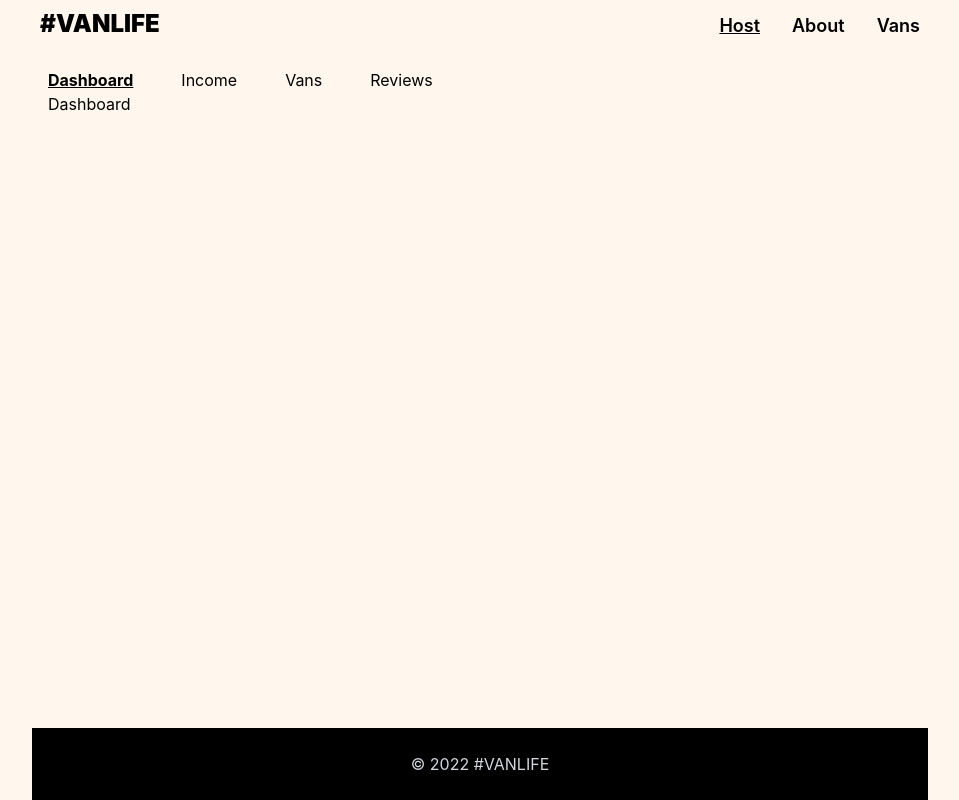
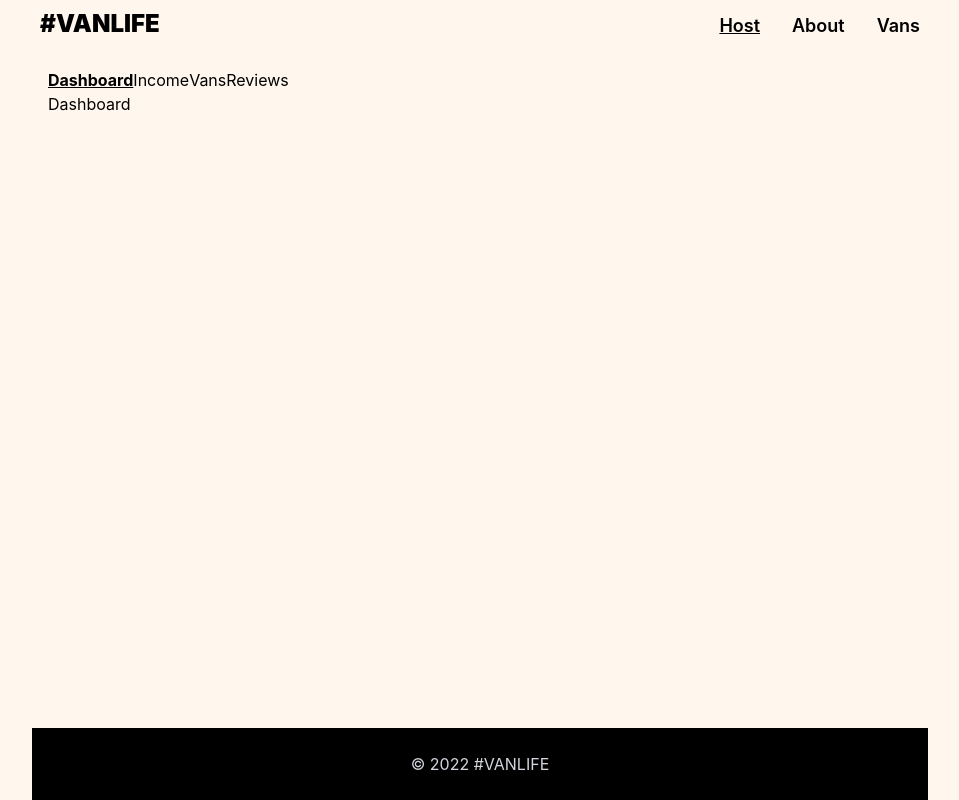
Before and after one commit to yaadevmohit/vanLife, a React (Vite) app: page /host in a window 1280 px wide. Shown: the whole page, without its empty margins (160-1119 px from the left). Built offline with nearby package versions, Linux system fonts and the light colour scheme; what miragejs would draw is missing.

Commit message:
adding navbar component

```diff
--- a/src/App.tsx
+++ b/src/App.tsx
@@ -10,7 +10,10 @@ import Income from "./pages/Host/Income"
 import Reviews from "./pages/Host/Reviews"
 import HostLayout from "./components/HostLayout"
 import HostVans from "./pages/Host/HostVans"
-import HostVanDetail from "./pages/Host/HostVanDetail"
+import HostVanDetail from "./pages/Host/HostVanDetailLayout"
+import HostVanInfo from "./pages/Host/HostVanInfo"
+import HostVanPricing from "./pages/Host/HostVanPricing"
+import HostVanPhotos from "./pages/Host/HostVanPhotos"
 export default function App() {
   return (
     <BrowserRouter>
@@ -26,7 +29,11 @@ export default function App() {
             <Route index element={<DashBoard />}/>
             <Route path="income" element={<Income />}/>
             <Route path="vans" element={<HostVans />} />
-            <Route path="vans/:id" element={<HostVanDetail />} />
+            <Route path="vans/:id" element={<HostVanDetail />}>
+              <Route index element={<HostVanInfo />}/>
+              <Route path="pricing" element={<HostVanPricing />}/>
+              <Route path="photos" element={<HostVanPhotos />}/>
+            </Route>
             <Route path="reviews" element={<Reviews />}/>
           </Route>
         </Route>
--- /dev/null
+++ b/src/assets/data/navbarData.ts
@@ -0,0 +1,19 @@
+export const hostNavbar = {
+    links:
+        [
+            {name: "Dashboard", to:".", end: true},
+            {name: "Income", to:"income"},
+            {name: "Vans", to:"vans"},
+            {name: "Reviews", to:"reviews"}
+        ]
+}
+
+export const hostVanDetailNavbar = {
+    links:
+        [
+            {name: "Details", to:".", end: true},
+            {name: "Pricing", to:"pricing"},
+            {name: "Photos", to:"photos"}
+        ],
+    endElement: "icon"
+}
--- a/src/components/HostLayout.tsx
+++ b/src/components/HostLayout.tsx
@@ -1,40 +1,11 @@
-import { NavLink, Outlet } from "react-router-dom";
-
+import { Outlet } from "react-router-dom";
+import { hostNavbar } from "../assets/data/navbarData";
+import SubNavBar from "./SubNavBar";
 export default function HostLayout() {
-    const linkStyle = {
-        active: "underline text-md font-bold",
-        inActive: "hover:underline text-md"
-    }
     return(
         <div className="p-4">
-            <nav className="flex gap-12">
-                <NavLink
-                    className={({isActive}) => isActive ? linkStyle.active : linkStyle.inActive}
-                    to="/host"
-                    end
-                >
-                    Dashboard
-                </NavLink>
-                <NavLink
-                    className={({isActive}) => isActive ? linkStyle.active : linkStyle.inActive}
-                    to="/host/income"
-                >
-                    Income
-                </NavLink>
-                                <NavLink
-                    className={({isActive}) => isActive ? linkStyle.active : linkStyle.inActive}
-                    to="/host/vans"
-                >
-                    Vans
-                </NavLink>
-                <NavLink
-                    className={({isActive}) => isActive ? linkStyle.active : linkStyle.inActive}
-                    to="/host/reviews"
-                >
-                    Reviews
-                </NavLink>
-            </nav>
-            <Outlet />
+            <SubNavBar links={hostNavbar.links} />
+           <Outlet />
         </div>
     )
 }
--- /dev/null
+++ b/src/components/SubNavBar.tsx
@@ -0,0 +1,35 @@
+import { NavLink } from "react-router-dom"
+import { linkStyle } from "../utils"
+import { type ReactNode } from "react"
+
+interface Link {
+    name: string
+    to: string
+    end?: boolean
+}
+
+interface SubNavBarProps {
+    links: Link[]
+    gap?: string
+    endElement?: ReactNode
+    className?: string
+}
+
+export default function SubNavBar({ links, gap = "12", endElement, className = "" }: SubNavBarProps) {
+
+  return (
+    <nav className={`flex gap-${gap} ${className}`}>
+        {links.map((link) => (
+            <NavLink
+                key={link.name}
+                className={({isActive}) => isActive ? linkStyle.active : linkStyle.inActive}
+                to={link.to}
+                end={link.end ? true : false}
+            >
+                {link.name}
+            </NavLink>
+        ))}
+        {endElement && <div className="ml-auto">{endElement}</div>}
+    </nav>
+  )
+}
--- a/src/pages/Host/HostVanDetail.tsx
+++ b/src/pages/Host/HostVanDetailLayout.tsx
@@ -1,7 +1,10 @@
 import { useEffect, useState } from "react";
-import { Link, useParams } from "react-router-dom";
+import { Link, Outlet, useParams } from "react-router-dom";
 import { type Van } from "../../types";
 import { typeColors } from "../../utils"
+import SubNavBar from "../../components/SubNavBar";
+import { hostVanDetailNavbar } from "../../assets/data/navbarData";
+
 export default function HostVanDetail() {
     const params = useParams<{ id: string }>()
     const [vanData, setVanData] = useState<Van | null>(null)
@@ -9,13 +12,14 @@ export default function HostVanDetail() {
         fetch(`/api/vans/${params.id}`)
             .then(res => res.json())
             .then(data =>
-                    {console.log(data)
-                    setVanData(data.vans)}
+                    {
+                     setVanData(data.vans)}
                 )
     },[params.id])
+
     return (
         <>
-            <Link to="/host/vans" className="py-4 block self-start">
+            <Link to=".." relative="path" className="py-4 block self-start">
                 ←  <span className="border-b">Back to all vans</span>
             </Link>
             {vanData ?
@@ -34,14 +38,8 @@ export default function HostVanDetail() {
                         <p><span className="font-bold">${vanData.price}</span>/day</p>
                     </div>
                 </div>
-                <div className="flex flex-col">
-                    <ul className="w-full flex gap-3 flex-wrap">
-                        <li className="text-sm text-gray-600">Details</li>
-                        <li className="text-sm text-gray-600">Pricing</li>
-                        <li className="text-sm text-gray-600">Photos</li>
-                        <li className="text-sm text-gray-600 ml-auto">icon</li>
-                    </ul>
-                </div>
+                <SubNavBar links={hostVanDetailNavbar.links} endElement={hostVanDetailNavbar.endElement} className="text-md"/>
+                <Outlet />
             </div>
 
             :
--- /dev/null
+++ b/src/pages/Host/HostVanInfo.tsx
@@ -0,0 +1,5 @@
+export default function HostVanInfo() {
+  return (
+    <div>HostVanInfo</div>
+  )
+}
--- /dev/null
+++ b/src/pages/Host/HostVanPhotos.tsx
@@ -0,0 +1,5 @@
+export default function HostVanPhotos() {
+  return (
+    <div>HostVanPhotos</div>
+  )
+}
--- /dev/null
+++ b/src/pages/Host/HostVanPricing.tsx
@@ -0,0 +1,5 @@
+export default function HostVanPricing() {
+  return (
+    <div>HostVanPricing</div>
+  )
+}
--- a/src/pages/VanDetail.tsx
+++ b/src/pages/VanDetail.tsx
@@ -18,7 +18,7 @@ export default function VanDetail() {
        vanData ?
         (
             <div className="flex flex-col px-4 gap-4 max-w-100 mx-auto">
-                <Link to="/vans" className="mb-4 self-start">
+                <Link to=".." relative="path" className="mb-4 self-start">
                 ←  <span className="border-b">Back to all vans</span>
                  </Link>
                 <img
--- a/src/pages/Vans.tsx
+++ b/src/pages/Vans.tsx
@@ -19,7 +19,7 @@ export default function Vans() {
     const vanElements = vans && vans.map((van: Van) => (
         <div key={van.id}>
             <Link
-                to={`/vans/${van.id}`}
+                to={van.id}
                 aria-label={`View details for ${van.name}, priced at $${van.price} per day`}
                 className="flex flex-col gap-3"
             >
--- a/src/utils.ts
+++ b/src/utils.ts
@@ -3,3 +3,8 @@ export const typeColors: { [key: string]: string } = {
     rugged: "bg-[#115E59]",
     luxury: "bg-[#161616]"
 }
+
+ export const linkStyle = {
+        active: "underline text-md font-bold",
+        inActive: "hover:underline text-md"
+    }
```
